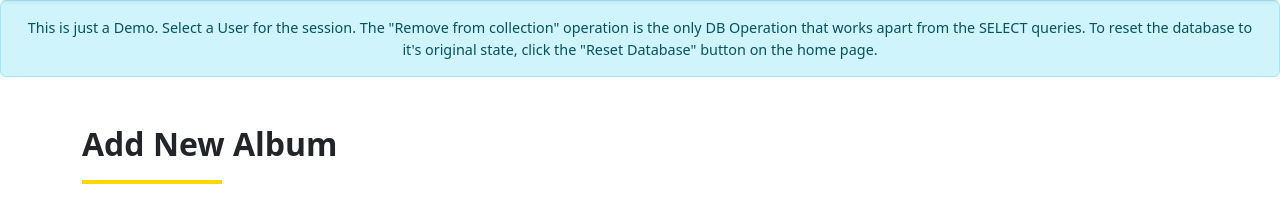
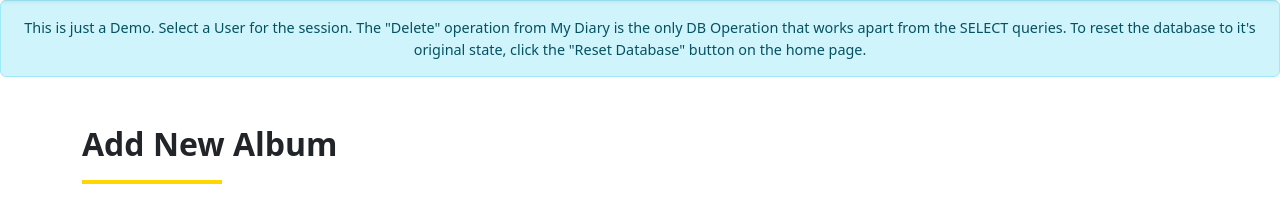
Before and after one commit to jorge-lgclabs/Groove_Journal, a Flask app: page /add_album/ in a window 1280 px wide. Shown: the part 86-293 px from the top of the page. Run offline with Flask 3, Linux system fonts and the light colour scheme.

Commit message:
Edited header message to reflect that "Delete" from My Diaries is the only working DB operation.

```diff
--- a/app/templates/base.html
+++ b/app/templates/base.html
@@ -41,7 +41,7 @@
     </div>
   </nav>
   <div class="alert alert-info text-center my-0" role="alert" style="font-size: 0.9rem;">
-     This is just a Demo. Select a User for the session. The "Remove from collection" operation is the only DB Operation that works apart from the SELECT queries.
+     This is just a Demo. Select a User for the session. The "Delete" operation from My Diary is the only DB Operation that works apart from the SELECT queries.
      To reset the database to it's original state, click the "Reset Database" button on the home page.
   </div>
 <main class="flex-grow-1 container-fluid p-0">
```
